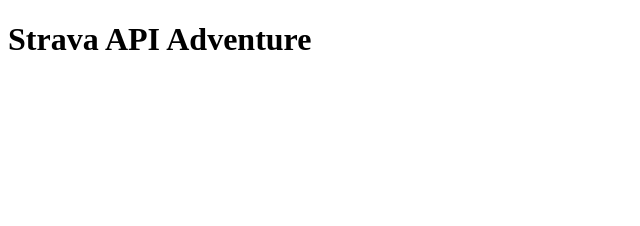
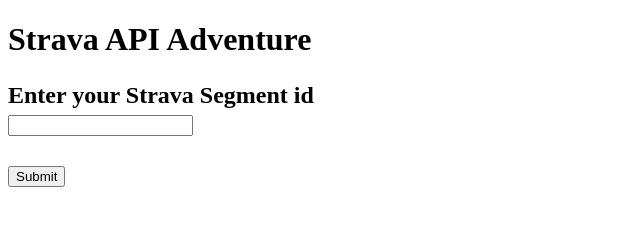
Before and after one commit to josephtownshend/Strava_API, a website: page public/index.html in a window 1280 px wide. Shown: the whole page, without its empty margins (0-640 px from the left). Drawn offline with Linux system fonts and the light colour scheme.

Commit message:
feat: form in html rendering

```diff
--- a/public/index.html
+++ b/public/index.html
@@ -6,6 +6,19 @@
   </head>
   <body>
     <h1>Strava API Adventure<h2>
+
+      <form id="segment-form">
+        <p>
+          <label>Enter your Strava Segment id</label><br>
+          <input type="text" name="segment">
+        </p>
+        <p>
+          <input type="submit" value="Submit">
+        </p>
+      </form>
+
+      <p id ="result"></p>
+      <p id ="faveLanguage"></p>
       <script>
 
       </script>
```
